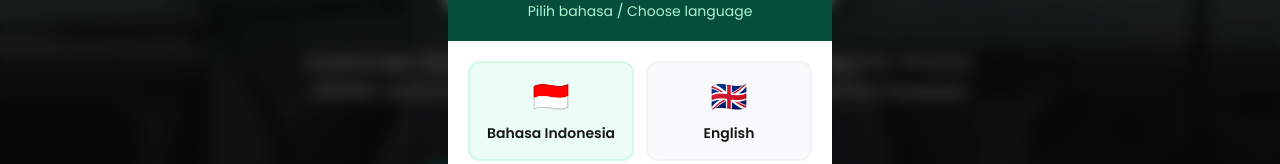
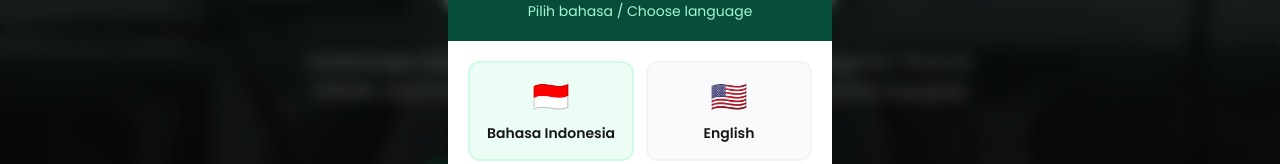
Before and after one commit to k1m0ch1/marbot-app-main-site, a React (Vite) app: page / in a window 1280 px wide. Shown: the part 364-528 px from the top of the page. Built offline with nearby package versions, Linux system fonts and the light colour scheme; no server answers.

Commit message:
fix(ui): change English language flag from GB to US in LanguageDialog
Closes #193

```diff
--- a/src/components/ui/LanguageDialog.jsx
+++ b/src/components/ui/LanguageDialog.jsx
@@ -44,7 +44,7 @@ export default function LanguageDialog() {
             onClick={() => choose("en")}
             className="flex flex-col items-center gap-2 rounded-xl border-2 border-gray-100 bg-gray-50 px-4 py-4 transition-all hover:border-brand-500 hover:bg-brand-50 active:scale-95"
           >
-            <span className="text-3xl">🇬🇧</span>
+            <span className="text-3xl">🇺🇸</span>
             <span className="font-semibold text-ink-900 text-sm">English</span>
           </button>
         </div>
```
